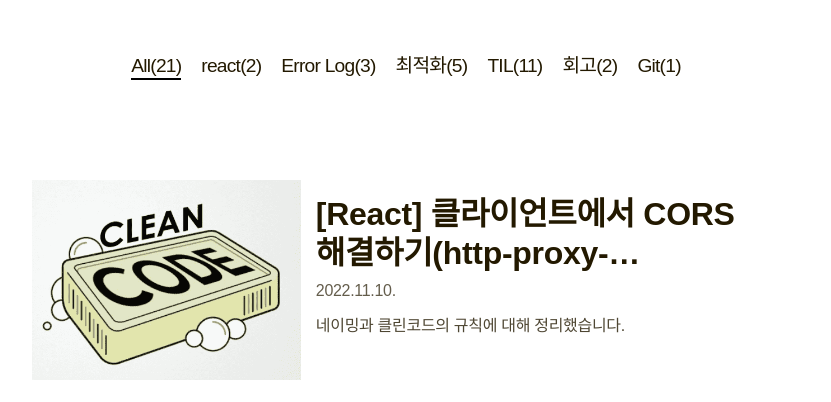
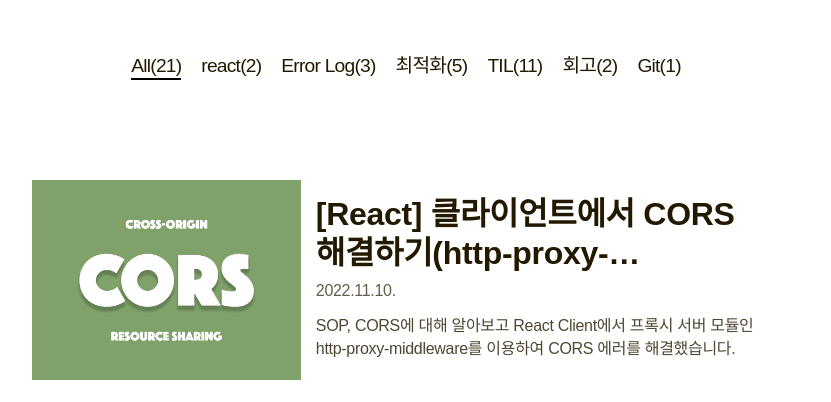
Before and after one commit to datoybi/blog, a Gatsby site: page / in a window 1280 px wide. Shown: the part 69-471 px from the top of the page, without its empty margins (224-1055 px from the left). Built offline with nearby package versions, Linux system fonts and the light colour scheme; Gatsby itself is replaced by a stand-in of ours; a web font is replaced by a local one.

Commit message:
:bug:: fix: 섬네일, 서머리 수정

```diff
--- a/contents/http-proxy-middleware.md
+++ b/contents/http-proxy-middleware.md
@@ -2,8 +2,8 @@
 date: '2022-11-10'
 title: '[React] 클라이언트에서 CORS 해결하기(http-proxy-middleware)'
 categories: ['react', 'Error Log']
-summary: '네이밍과 클린코드의 규칙에 대해 정리했습니다.'
-thumbnail: './images/20221108/20221108.png'
+summary: 'SOP, CORS에 대해 알아보고 React Client에서 프록시 서버 모듈인 http-proxy-middleware를 이용하여 CORS 에러를 해결했습니다.'
+thumbnail: './images/20221110/thumbnail.png'
 ---
 
 토이 프로젝트를 하고 있던 어느 날, [https://trends.google.co.kr/trends/trendingsearches/daily/rss?geo=KR](https://trends.google.co.kr/trends/trendingsearches/daily/rss?geo=KR)의 자원을 가져오는 axios를 작성하는 와중에 맞닥뜨린 에러입니다.
```
Also changed, not shown: contents/images/20221110/thumbnail.png (added).
